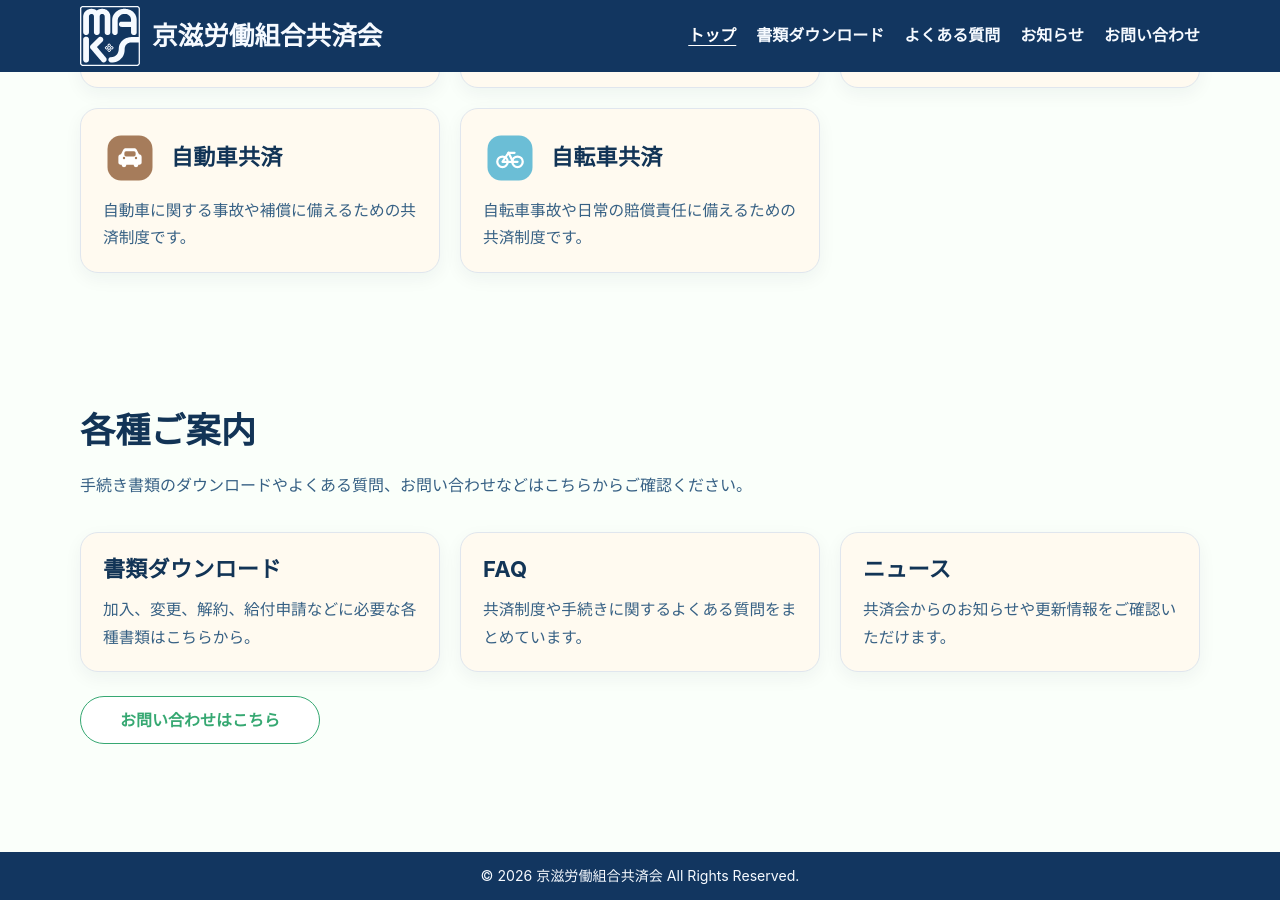
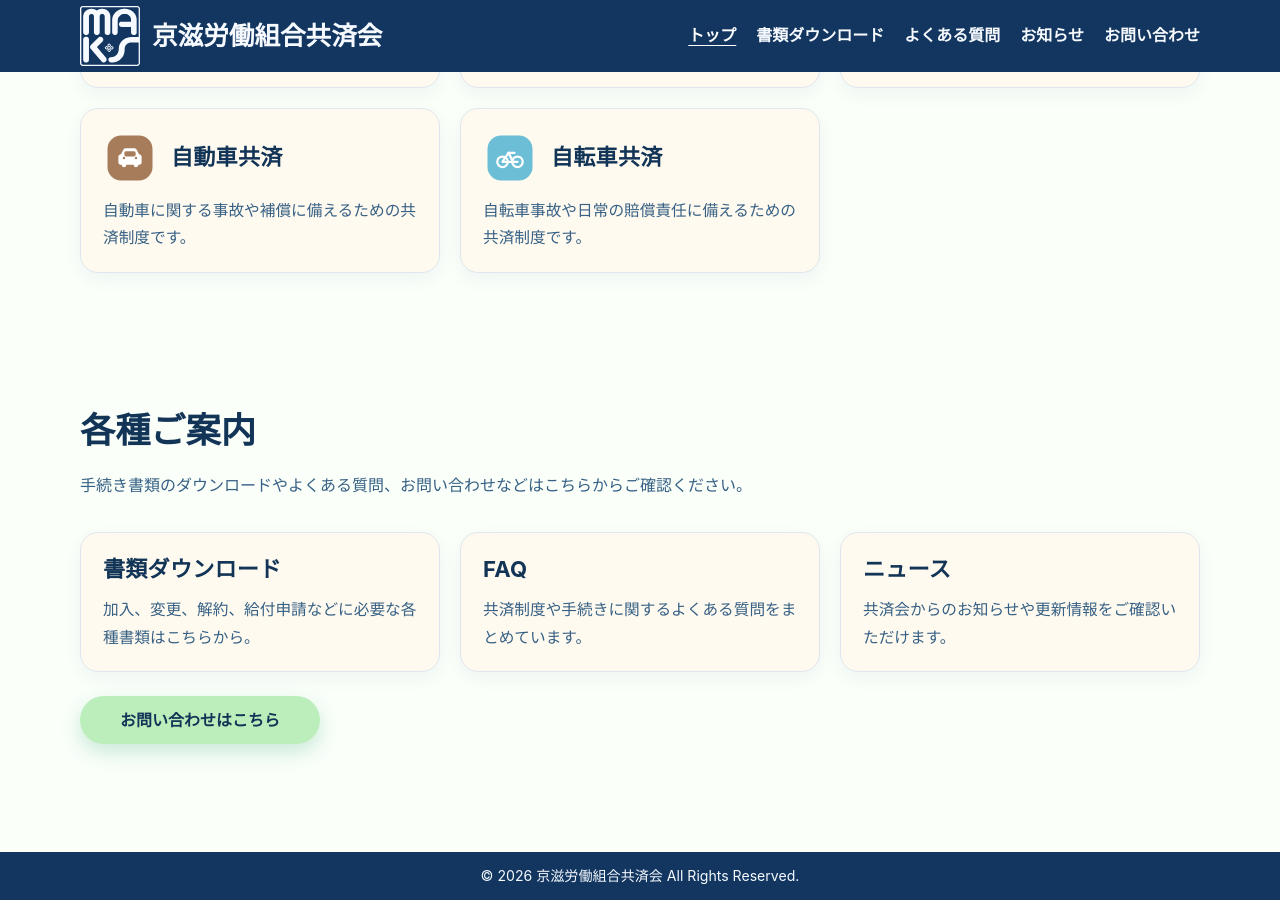
Before and after one commit to keijirodokyosai/keijirodokyosai.github.io, a Jekyll site: the page built from index.html, in a window 1280 px wide and 900 px high, scrolled down 784 px. Built offline with Jekyll 4.4.1, drawn with Linux system fonts in a browser that asks for light colours.

Commit message:
Update index.html

```diff
--- a/index.html
+++ b/index.html
@@ -113,7 +113,6 @@ structured_data_json_ld: >
   </div>
 </section>
 
-
 <section class="section kyosai-cards">
   <div class="container">
 
@@ -205,7 +204,6 @@ structured_data_json_ld: >
   </div>
 </section>
 
-
 <section class="section">
   <div class="container">
 
@@ -246,8 +244,8 @@ structured_data_json_ld: >
 
     </div>
 
-    <div class="hero-buttons" style="margin-top:24px;">
-      <a href="{{ '/contact.html' | relative_url }}" class="btn btn-secondary">
+    <div class="hero-buttons contact-center">
+      <a href="{{ '/contact.html' | relative_url }}" class="btn btn-primary">
         お問い合わせはこちら
       </a>
     </div>
```
